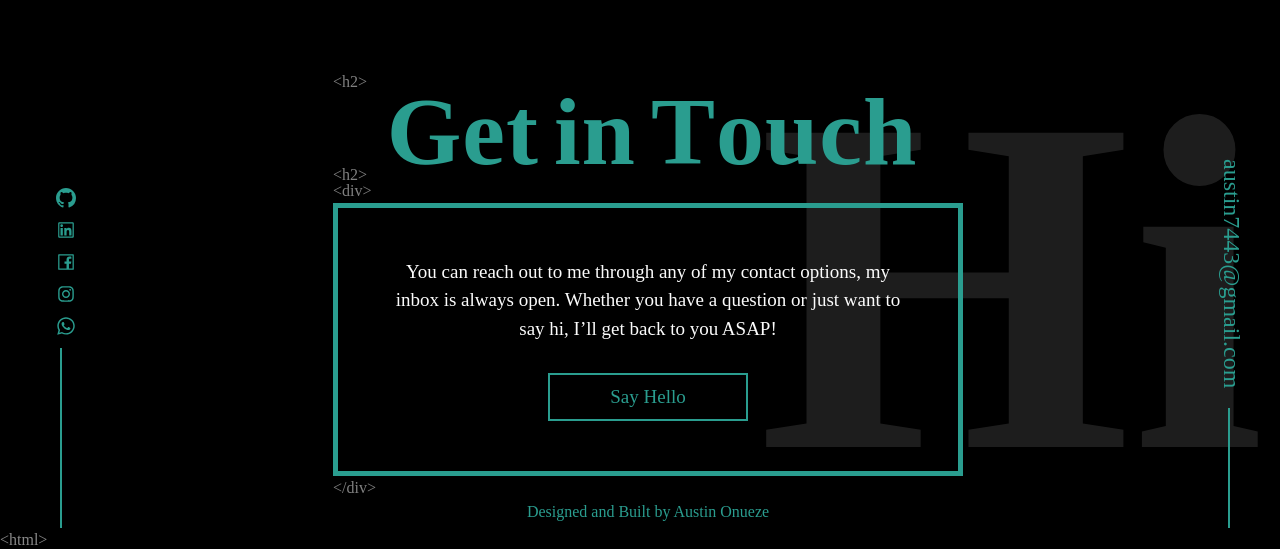
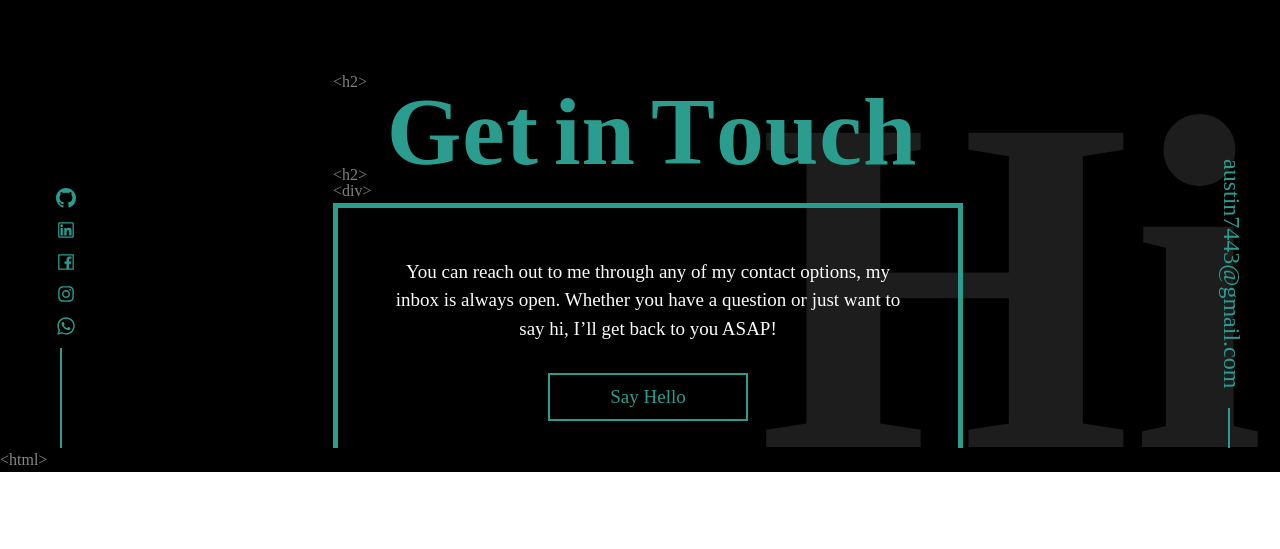
Before and after one commit to Austin7443/Austin-Portfolio, a React (Create React App) app: page / in a window 1280 px wide. Shown: the part 3002-3551 px from the top of the page. After the commit the page ends 3474 px from the top, so only its background shows below. Built offline with nearby package versions, Linux system fonts and the light colour scheme.

Commit message:
Adjustments

```diff
--- a/src/components/Contact.js
+++ b/src/components/Contact.js
@@ -11,7 +11,7 @@ import {
 export const Contact = ({ color }) => {
   const { primary, secondary, tertiary } = color;
   return (
-    <Box mt={"100px"} className="reveal" position={"relative"}>
+    <Box mt={"100px"} className="reveal" position={"relative"} mb={"-100px"}>
       <Flex
         color={secondary}
         align={"end"}
@@ -211,7 +211,7 @@ export const Contact = ({ color }) => {
                 className="mail"
                 fontSize={"1.5rem"}
                 mb={["20px"]}
-                mr={["-20px"]}
+                mr={["0", "0", "0", "-20px"]}
                 id="shake"
               >
                 austin7443@gmail.com
```
